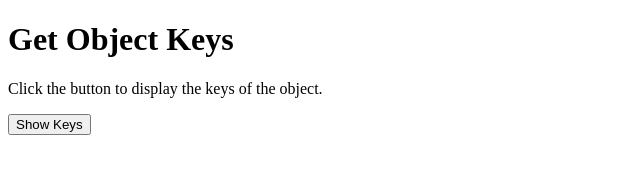
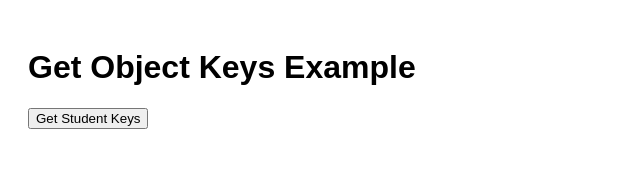
Before and after one commit to acciojob/get-object-keys-bhpuja, a website: page main.html in a window 1280 px wide. Shown: the whole page, without its empty margins (0-640 px from the left). Drawn offline with Linux system fonts and the light colour scheme.

Commit message:
created a submission

```diff
--- a/main.html
+++ b/main.html
@@ -4,32 +4,46 @@
     <meta charset="UTF-8">
     <meta name="viewport" content="width=device-width, initial-scale=1.0">
     <title>Get Object Keys</title>
+    <style>
+        body {
+            font-family: Arial, sans-serif;
+            padding: 20px;
+        }
+
+        .result {
+            margin-top: 20px;
+            font-size: 18px;
+            font-weight: bold;
+        }
+    </style>
 </head>
 <body>
-  <h1>Get Object Keys</h1>
-  <p>Click the button to display the keys of the object.</p>
-  <button onclick="showKeys()">Show Keys</button>
-  <div id="output"></div>
+
+    <h1>Get Object Keys Example</h1>
+
+    <div>
+        <button id="getKeysBtn">Get Student Keys</button>
+    </div>
+
+    <div class="result" id="result"></div>
 
     <script>
-    // Create an object called student with a property called name
+        // Create the student object
         const student = {
-      name: "John",
-      age: 25,
-      grade: "A",
+            name: "John"
         };
 
-    // Add a method to the Object prototype
-    Object.prototype.getKeys = function () {
+        // Add getKeys() method to Object prototype
+        Object.prototype.getKeys = function() {
             return Object.keys(this);
         };
 
-    // Function to display keys
-    function showKeys() {
-      const outputDiv = document.getElementById('output');
-      const keys = student.getKeys(); // Get keys using the custom method
-      outputDiv.textContent = `Keys: ${keys.join(', ')}`;
-    }
+        // Get keys when button is clicked
+        document.getElementById('getKeysBtn').addEventListener('click', function() {
+            const keys = student.getKeys();
+            document.getElementById('result').textContent = `Keys: ${keys.join(', ')}`;
+        });
     </script>
+
 </body>
 </html>
```
Lines whose indentation alone changed are shown as unchanged.
